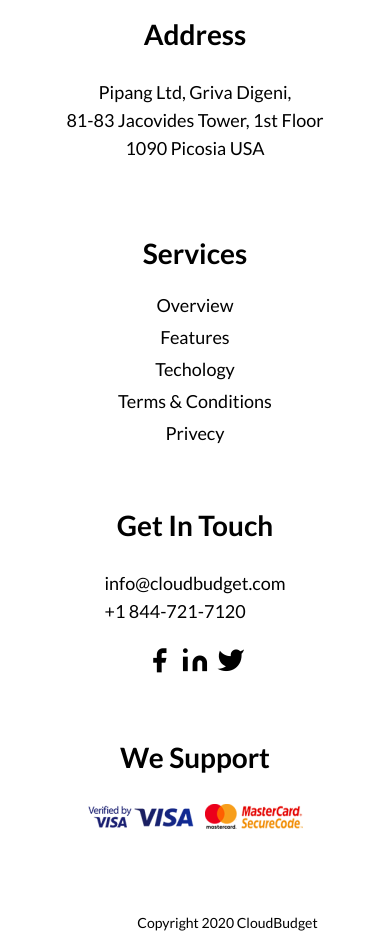
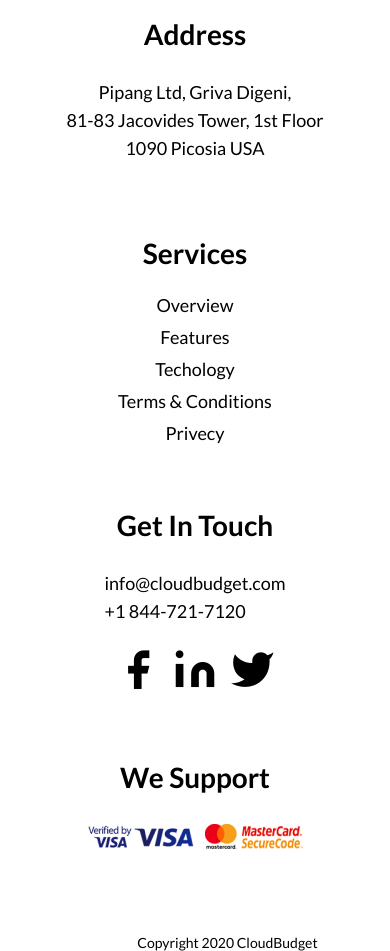
Before and after one commit to OleksiiRuzhytskyi/CloudBodget, a plain HTML site: page index.html in a window 390 px wide. Shown: the part 5002-5953 px from the top of the page. Drawn offline with Linux system fonts and the light colour scheme; files whose address does not match are found by name.

Commit message:
Added sample markup

```diff
--- a/styles/_footer-section.scss
+++ b/styles/_footer-section.scss
@@ -161,4 +161,13 @@
 				padding-left: 0px;
 				padding-right: 0px;
 			}
+			.ico-facebook {
+				font-size: 48px;
+			}
+			.ico-linkedin {
+				font-size: 48px;
+			}
+			.ico-twitter {
+				font-size: 48px;
+			}
 	}
```
Also changed, not shown: styles/main.css, 1 other file.
